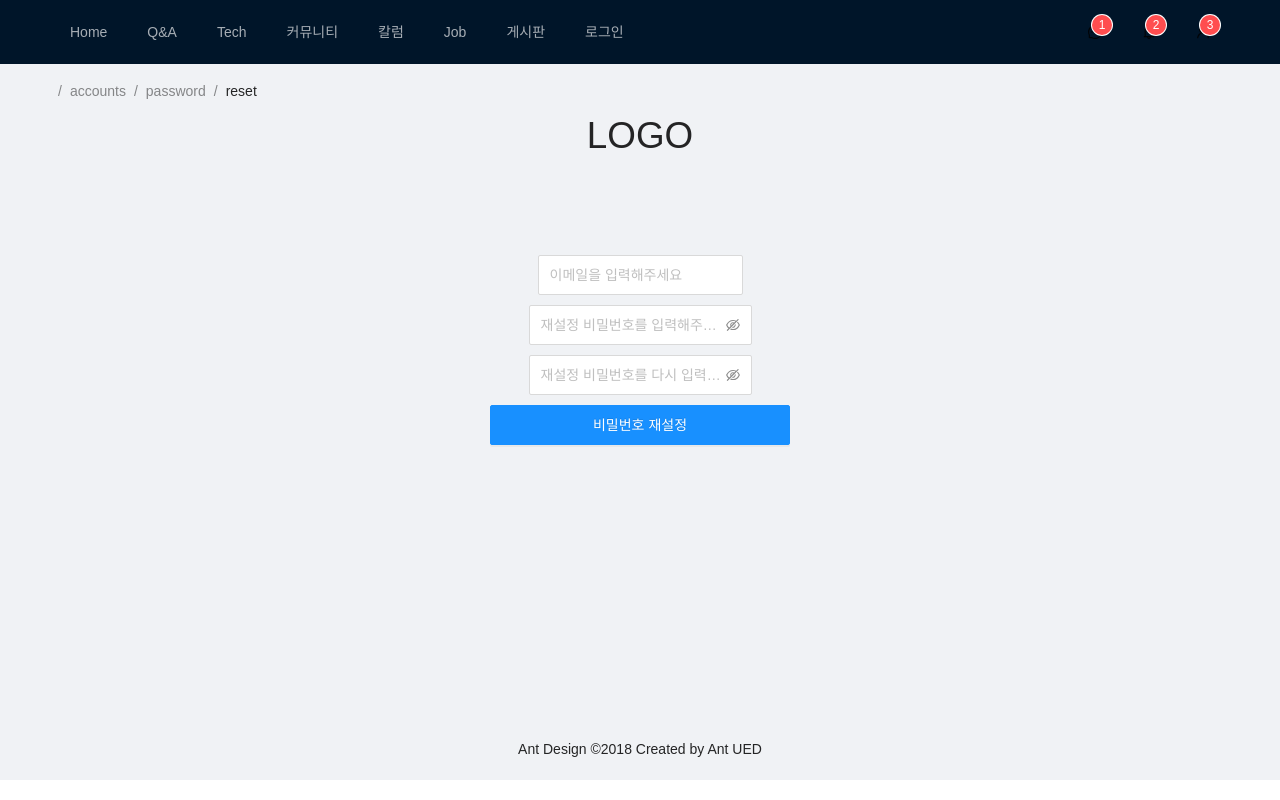
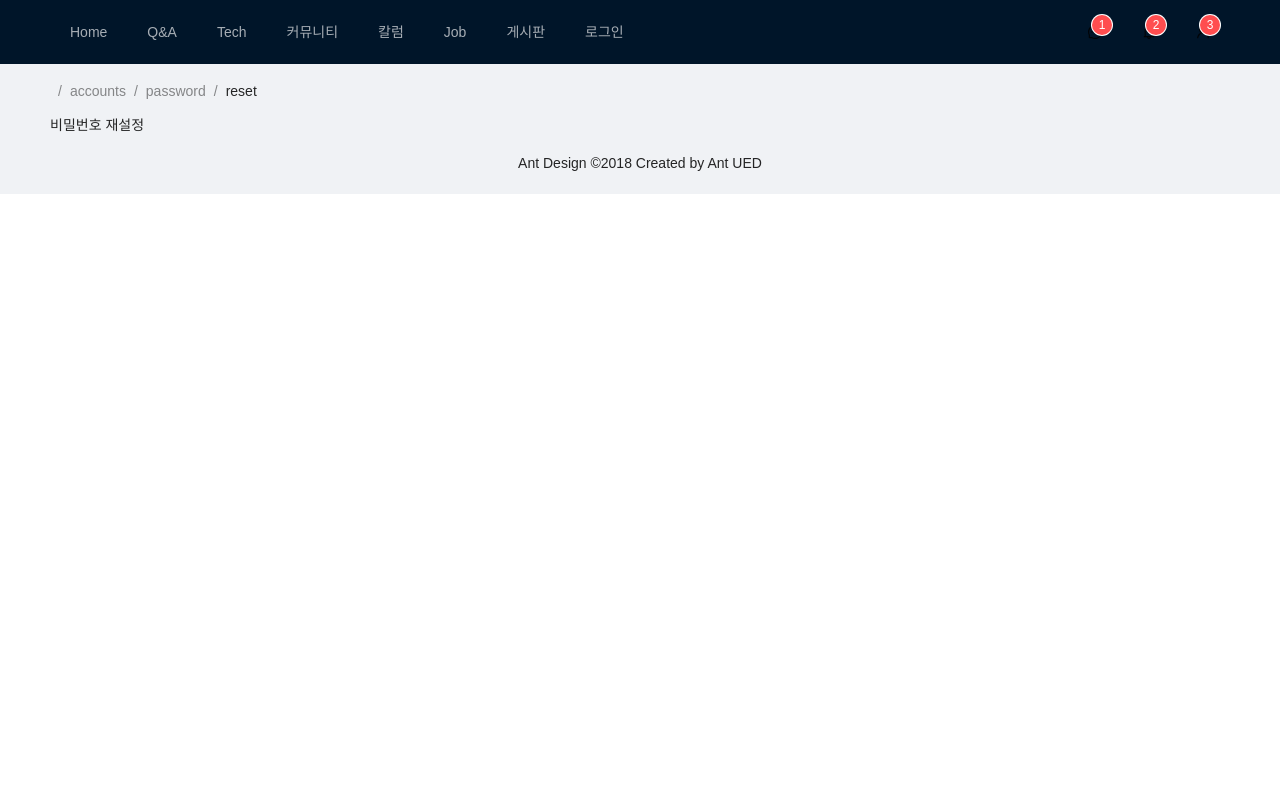
Before and after one commit to sbin0819/community, a Next.js app: page /accounts/password/reset in a window 1280 px wide. Built offline with nearby package versions, Linux system fonts and the light colour scheme.

Commit message:
Revert "Add social login page"
This reverts commit 33bf1bf29554fc6e04dc79d8c53f071672148bf8.

```diff
--- a/src/pages/accounts/password/reset/index.jsx
+++ b/src/pages/accounts/password/reset/index.jsx
@@ -1,118 +1,12 @@
-import React from 'react'
-import Link from 'next/link'
-
-import { useObserver } from "mobx-react";
 import styled from 'styled-components';
 
-import { Form, Input, Button } from 'antd';
-
 const PasswordReset = (props) => {
-  return useObserver(() => {
-    return (
-      <div className={props.className}>
-        <h1 className='title'>LOGO</h1>
-        <Form
-          name="basic"
-          initialValues={{
-            remember: true,
-          }}
-          onFinish={() => { console.log("finish") }}
-          onFinishFailed={() => { console.log("onFinishFailed") }}
-        >
-          <div className='wrapper'>
-            <Form.Item
-              className="center form-item"
-              name="email"
-            >
-              <Input
-                className="input"
-                id="email"
-                placeholder='이메일을 입력해주세요'
-
-              />
-            </Form.Item>
-            <Form.Item
-              className="center form-item"
-              name="password"
-            >
-              <Input.Password
-                className="input"
-                id="password"
-                placeholder="재설정 비밀번호를 입력해주세요"
-              />
-            </Form.Item>
-            <Form.Item
-              className="center form-item"
-              name="password"
-            >
-              <Input.Password
-                className="input"
-                id="password"
-                placeholder="재설정 비밀번호를 다시 입력해주세요."
-              />
-            </Form.Item>
-            <Form.Item>
-              <Button className='button' type="primary" htmlType="submit">비밀번호 재설정</Button>
-            </Form.Item>
-          </div>
-        </Form>
-      </div>
-    );
-  });
+  return (
+    <div className={props.className}>
+      비밀번호 재설정
+    </div>
+  )
 }
 
 export default styled(PasswordReset)`
-  & {
-    height: 75vh;
-    overflow: scroll;
-    a {
-      text-decoration: underline;
-    }
-    .title {
-      font-size: 2.3rem;
-      text-align: center;
-      margin-bottom: 100px;
-    }
-
-    .wrapper {
-      margin: 15px auto;
-      width: 300px;
-      .form-item {
-        margin-bottom: 10px;
-      }
-      .input{
-        height: 40px;
-      }
-    }
-
-    .button{
-      width: 100%;
-      height: 40px
-    }
-
-    .center {
-      display: flex;
-      align-items: center;
-      justify-content: center;
-    }
-    .login_logo {
-      display: flex;
-      justify-content: center;
-      align-items: center;
-      width: 50px;
-      height: 50px;
-      border-radius: 50%;
-      background: black;
-
-      font-size: 20px;
-      font-weight: bold;
-      color: #fff;
-    }
-  }
-  .signup-txt {
-    margin-bottom: 8px;
-    span{
-      margin-right: 10px;
-    }
-  }
 `;
--- a/src/pages/accounts/signup/index.jsx
+++ b/src/pages/accounts/signup/index.jsx
@@ -93,7 +93,7 @@ export default styled(Signup)`
     .title{
       font-size: 2.3rem;
       text-align: center;
-      margin-bottom: 80px;
+      margin-bottom: 20px;
     }
     .wrapper {
       margin: 15px auto;
```
Also changed, not shown: src/pages/accounts/login/index.jsx (+14 -23 lines), src/pages/accounts/signup/social/index.jsx (deleted, +0 -76 lines).
